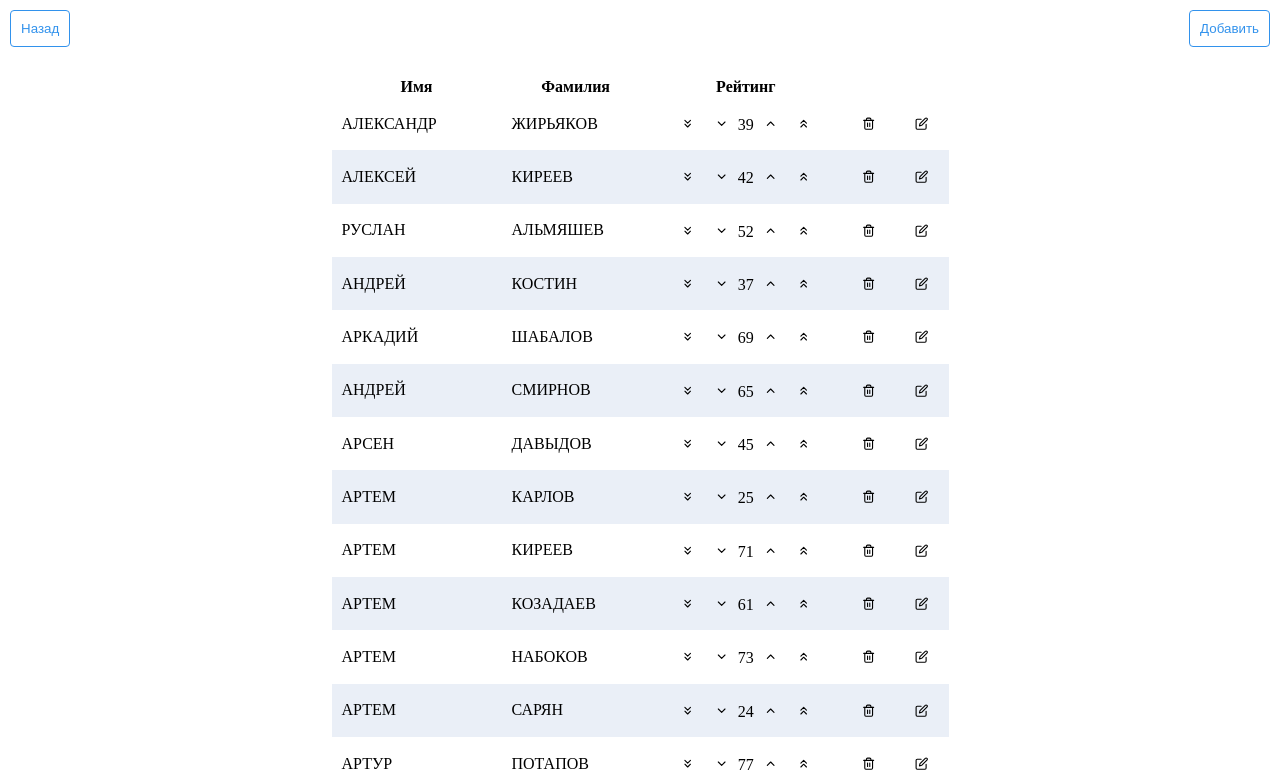
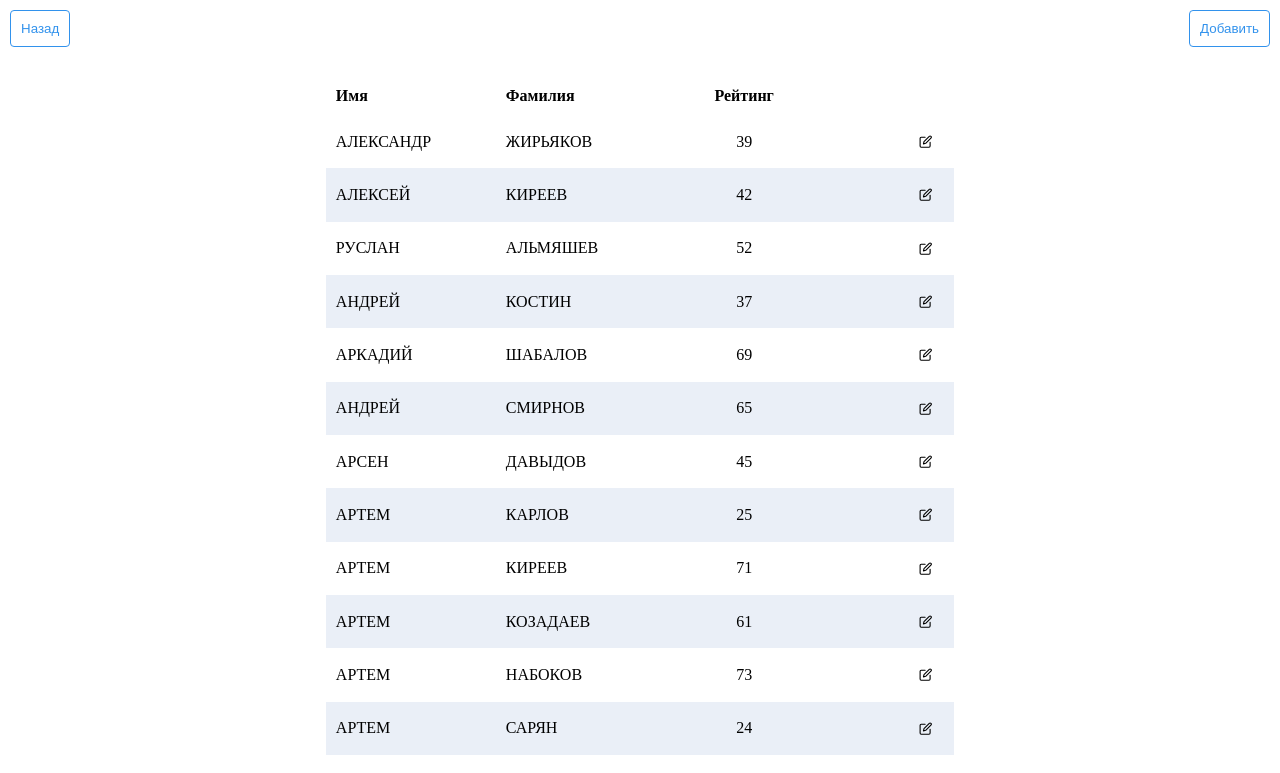
Before and after one commit to hypnot1z/split-teams-v2, a React (Create React App) app: page /table in a window 1280 px wide. Shown: the top 773 px of the page. Built offline with nearby package versions, Linux system fonts and the light colour scheme.

Commit message:
5 files modified

```diff
--- a/src/components/RankBlock/index.tsx
+++ b/src/components/RankBlock/index.tsx
@@ -7,7 +7,7 @@ import { ReactJSXElement } from '@emotion/react/types/jsx-namespace';
 
 interface RankBlockProps {
   playerId: string
-  isShow: string | null
+  isShow: boolean
   setEditedData: (any) => void
 }
 
@@ -33,11 +33,11 @@ const RankBlock: FC<PropsWithChildren<RankBlockProps>> = ({ children, playerId,
       {/* <TableButton variant='doubledown' onClick={() => handleRankChange(playerId, -2)}/>
       <TableButton variant='down' onClick={() => handleRankChange(playerId, -1)}/> */}
       {/* {isShow ? `${down} ${children} ${up}` : {children}} */}
-      {!isShow ? down : null}
+      {isShow ? down : null}
 
       {children}
 
-      {!isShow ? up : null}
+      {isShow ? up : null}
       {/* <TableButton variant='up' onClick={() => handleRankChange(playerId, 1)}/>
       <TableButton variant='doubleup' onClick={() => handleRankChange(playerId, 2)}/> */}
     </div>
--- a/src/components/RankBlock/style.module.scss
+++ b/src/components/RankBlock/style.module.scss
@@ -1,4 +1,6 @@
 .rankContainer {
-  width: 172px;
-  text-align: center;
+  min-width: 180px;
+  display: flex;
+  flex-wrap: nowrap;
+  justify-content: center;
 }
--- a/src/components/Table/index.tsx
+++ b/src/components/Table/index.tsx
@@ -9,37 +9,60 @@ interface TableProps {
   data: Player[]
 }
 
+enum SortDirection {
+  ASCENDING = 'asc',
+  DESCENDING = 'desc',
+}
+
 const Table: FC<TableProps> = ({ data }) => {
   const [editedData, setEditedData] = useState<Player[]>(data);
   const [editPlayerId, setEditPlayerId] = useState<string | null>(null)
-  const [sortedData, setSortedData] = useState<Player[]>(data);
+  const [sortedField, setSortedField] = useState<keyof Player | null>(null);
+  const [sortDirection, setSortDirection] = useState<SortDirection>(SortDirection.ASCENDING)
 
   const sortData = (field: keyof Player) => {
+    const newSortDirection =
+      field === sortedField && sortDirection === SortDirection.ASCENDING
+        ? SortDirection.DESCENDING
+        : SortDirection.ASCENDING;
+
     const sorted = [...editedData].sort((a, b) => {
-      if (a[field] < b[field]) return -1;
-      if (a[field] > b[field]) return 1;
-      return 0;
+      const comparison = a[field] < b[field] ? -1 : a[field] > b[field] ? 1 : 0;
+      return newSortDirection === SortDirection.ASCENDING ? comparison : -comparison;
     });
+
     setEditedData(sorted);
+    setSortDirection(newSortDirection);
+    setSortedField(field);
   };
 
-  const handleNameChange = (id: string, value: string) => {
-    setEditedData((prevData: Player[]) =>
-      prevData.map((item) =>
-        item.id === id ? { ...item, name: value } : item
-      )
-    );
-  };
+  // const handleNameChange = (id: string, value: string) => {
+  //   setEditedData((prevData: Player[]) =>
+  //     prevData.map((item) =>
+  //       item.id === id ? { ...item, name: value } : item
+  //     )
+  //   );
+  // };
 
-  const handleLastNameChange = (id: string, value: string) => {
-    setEditedData((prevData: Player[]) =>
-      prevData.map((item) =>
-        item.id === id ? { ...item, lastName: value } : item
-      )
-    );
-  };
+  // const handleLastNameChange = (id: string, value: string) => {
+  //   setEditedData((prevData: Player[]) =>
+  //     prevData.map((item) =>
+  //       item.id === id ? { ...item, lastName: value } : item
+  //     )
+  //   );
+  // };
 
+  // const handleRankChange = (id: string, value: number) => {
+  //   setEditedData((prevData: Player[]) =>
+  //     prevData.map((item) =>
+  //       item.id === id ? { ...item, rank: value } : item
+  //     )
+  //   );
+  // }
 
+  const handleFieldChange = (id: string, value: string | number, name: string) => {
+    console.log('id : ', id, 'value : ', value, 'name : ', name)
+  }
 
   const handleDeletePlayer = (id: string) => {
     setEditedData((prevData: Player[]) => prevData.filter((player) => player.id !== id));
@@ -48,7 +71,7 @@ const Table: FC<TableProps> = ({ data }) => {
 
   const handleToggleEdit = (id: string) => {
     if (id === editPlayerId) {
-      setEditPlayerId(null)
+      setEditPlayerId(null);
     } else {
       setEditPlayerId(id)
     }
@@ -58,14 +81,13 @@ const Table: FC<TableProps> = ({ data }) => {
 
 // const isRankValid = (value: number) => /^[0-9]{3}$/.test(value);
 
-
   return (
     <table className={cn.playersTable}>
       <thead>
         <tr>
-          <th onClick={() => sortData('name')}>Имя</th>
-          <th onClick={() => sortData('lastName')}>Фамилия</th>
-          <th onClick={() => sortData('rank')}>Рейтинг</th>
+          <th className={cn.nameCol} onClick={() => sortData('name')}>Имя</th>
+          <th className={cn.nameCol} onClick={() => sortData('lastName')}>Фамилия</th>
+          <th className={cn.rankCol} onClick={() => sortData('rank')}>Рейтинг</th>
         </tr>
       </thead>
       <tbody>
@@ -80,15 +102,17 @@ const Table: FC<TableProps> = ({ data }) => {
             </td>
 
             <td>
-              <RankBlock playerId={player.id} setEditedData={setEditedData} isShow={editPlayerId}>
+              <RankBlock playerId={player.id} setEditedData={setEditedData} isShow={player.id === editPlayerId}>
               {player.id === editPlayerId
-              ? <input className={cn.inputRank} type='text' placeholder={player.rank.toString()}></input>
+              ? <input className={cn.inputRank} type='text' placeholder={player.rank.toString()} onChange={(e) => handleFieldChange(player.id, e.target.value, 'rank')}></input>
               : player.rank}
               </RankBlock>
             </td>
 
-            <td>
-              <TableButton variant='delete' onClick={() => handleDeletePlayer(player.id)}/>
+            <td >
+              <div className={player.id === editPlayerId ? '' : cn.none}>
+              <TableButton  variant='delete' onClick={() => handleDeletePlayer(player.id)}/>
+              </div>
             </td>
 
             <td>
--- a/src/components/Table/style.module.scss
+++ b/src/components/Table/style.module.scss
@@ -1,30 +1,46 @@
+$backgroundGrey: #eaeff7;
+$inputTextColor: rgb(109, 108, 108);
+
 .playersTable {
+  display: table;
   align-self: center;
   min-width: 600px;
   border-collapse: collapse;
-  display: table;
 
-  //  td {
-  //   border: 1px solid rgba(128, 128, 128, 0.37);
-  // }
   tbody tr:nth-child(even) {
-    background-color: #eaeff7; /* Чередующийся цвет фона рядов */
+    background-color: $backgroundGrey; /* Чередующийся цвет фона рядов */
   }
   tbody td {
     vertical-align: middle;
+    min-width: 35px;
+    padding: 10px;
+  }
+
+  .none {
+    display: none;
+  }
+
+  .nameCol, .rankCol {
+    cursor: pointer;
+    &:hover {
+      background-color: $backgroundGrey;
+    }
+  }
+
+  .nameCol {
+    text-align: start;
     padding: 10px;
   }
 
   .name {
-    width: 150px;
+    min-width: 150px;
   }
 
-  .inputName {
-    max-width: 125px;
+  .inputName, .inputRank {
     margin: 0;
     border: none;
     border-bottom: 1px solid;
-    color: rgb(109, 108, 108);
+    color: $inputTextColor;
     font-style: italic;
     background-color: transparent;
 
@@ -32,18 +48,11 @@
       outline: none;
     }
   }
+  .inputName {
+    max-width: 125px;
+  }
   .inputRank {
     max-width: 40px;
     text-align: center;
-    margin: 0;
-    border: none;
-    border-bottom: 1px solid;
-    color: rgb(109, 108, 108);
-    font-style: italic;
-    background-color: transparent;
-
-    &:focus {
-      outline: none;
-    }
   }
 }
--- a/src/views/Mixer/index.tsx
+++ b/src/views/Mixer/index.tsx
@@ -12,7 +12,6 @@ import { FiCamera, FiRefreshCcw } from 'react-icons/fi'
 
 const Mixer: FC = () => {
   const initData = data.map((el) => ({ ...el, selected: false }));
-  console.log(initData)
   const [state, setState] = useState(initData);
   const [showResult, setShowResult] = useState(false)
   const [refresh, setRefresh] = useState(false)
```
